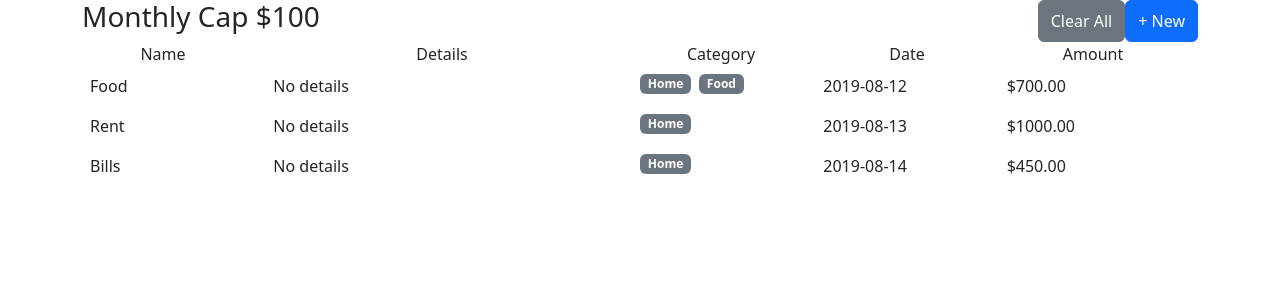
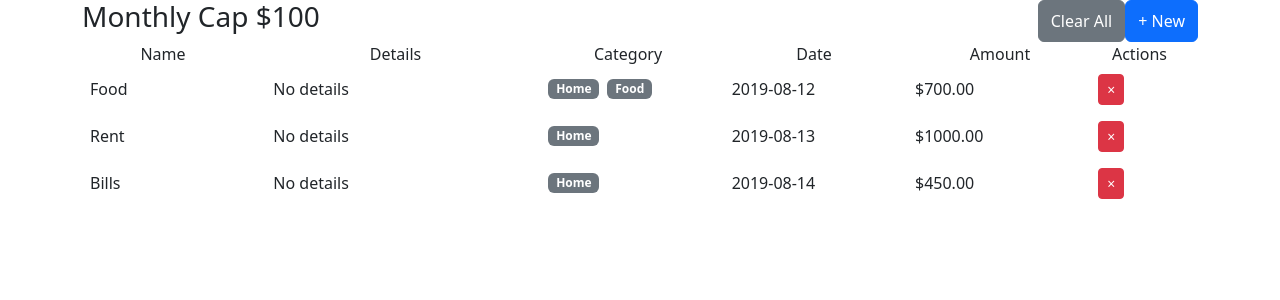
Before and after one commit to rachelwong/expenser-ts, a React (Create React App) app: page / in a window 1280 px wide. Shown: the top 300 px of the page. Built offline with nearby package versions, Linux system fonts and the light colour scheme.

Commit message:
feat: delete function

```diff
--- a/src/components/ExpenseItem.tsx
+++ b/src/components/ExpenseItem.tsx
@@ -1,19 +1,21 @@
 import React from 'react'
 import { IExpenseItem } from '../interfaces/IExpense'
-import { Row, Col, Stack, Badge } from 'react-bootstrap'
+import { Row, Col, Stack, Badge, Button } from 'react-bootstrap'
+import { useExpenseContext } from '../context/ExpenseContext'
 
 type ExpenseItemProps = {
   expenseItem: IExpenseItem
 }
 
 const ExpenseItem = ({ expenseItem }: ExpenseItemProps) => {
+  const { removeExpenseItem } = useExpenseContext();
   const { id, name, comment, date, amount, category } = expenseItem
 
   return (
     <Row className='w-100 p-2'>
-      <Col xs={2} className="text-left">{ name }</Col>
-      <Col xs={4} className="text-left">{ comment || 'No details' }</Col>
-      <Col xs={2} className="text-left">
+      <Col xs={2} className="text-left d-flex align-items-center text-wrap">{ name }</Col>
+      <Col xs={3} className="text-left d-flex align-items-center text-wrap">{ comment || 'No details' }</Col>
+      <Col xs={2} className="text-left d-flex align-items-center">
         {category.length ?
           <Stack direction="horizontal" gap={2}>
             { category.map((cat, catIndex) => (
@@ -22,8 +24,11 @@ const ExpenseItem = ({ expenseItem }: ExpenseItemProps) => {
           </Stack> : <p>Not Categorised</p>
         }
       </Col>
-      <Col xs={2} className="text-left">{ date }</Col>
-      <Col xs={2} className="text-left">${ (amount).toFixed(2) }</Col>
+      <Col xs={2} className="text-left d-flex align-items-center">{ date }</Col>
+      <Col xs={2} className="text-left d-flex align-items-center">${(amount).toFixed(2)}</Col>
+      <Col xs={1} className="text-center d-flex align-items-center">
+        <Button variant="danger" size="sm" onClick={ () => removeExpenseItem(id)}>&times;</Button>
+      </Col>
     </Row>
   )
 }
--- a/src/components/Expenser.tsx
+++ b/src/components/Expenser.tsx
@@ -31,10 +31,11 @@ const Expenser = () => {
           <>
             <Row className='w-100'>
               <Col xs={ 2} className="text-center">Name</Col>
-              <Col xs={ 4} className="text-center">Details</Col>
+              <Col xs={ 3} className="text-center">Details</Col>
               <Col xs={ 2} className="text-center">Category</Col>
               <Col xs={ 2} className="text-center">Date</Col>
-              <Col xs={2 } className="text-center">Amount</Col>
+              <Col xs={2} className="text-center">Amount</Col>
+              <Col xs={1 } className="text-center">Actions</Col>
             </Row>
             {expenseItems.map((item) => (
               <ExpenseItem expenseItem={item} key={ item.id } />
```
